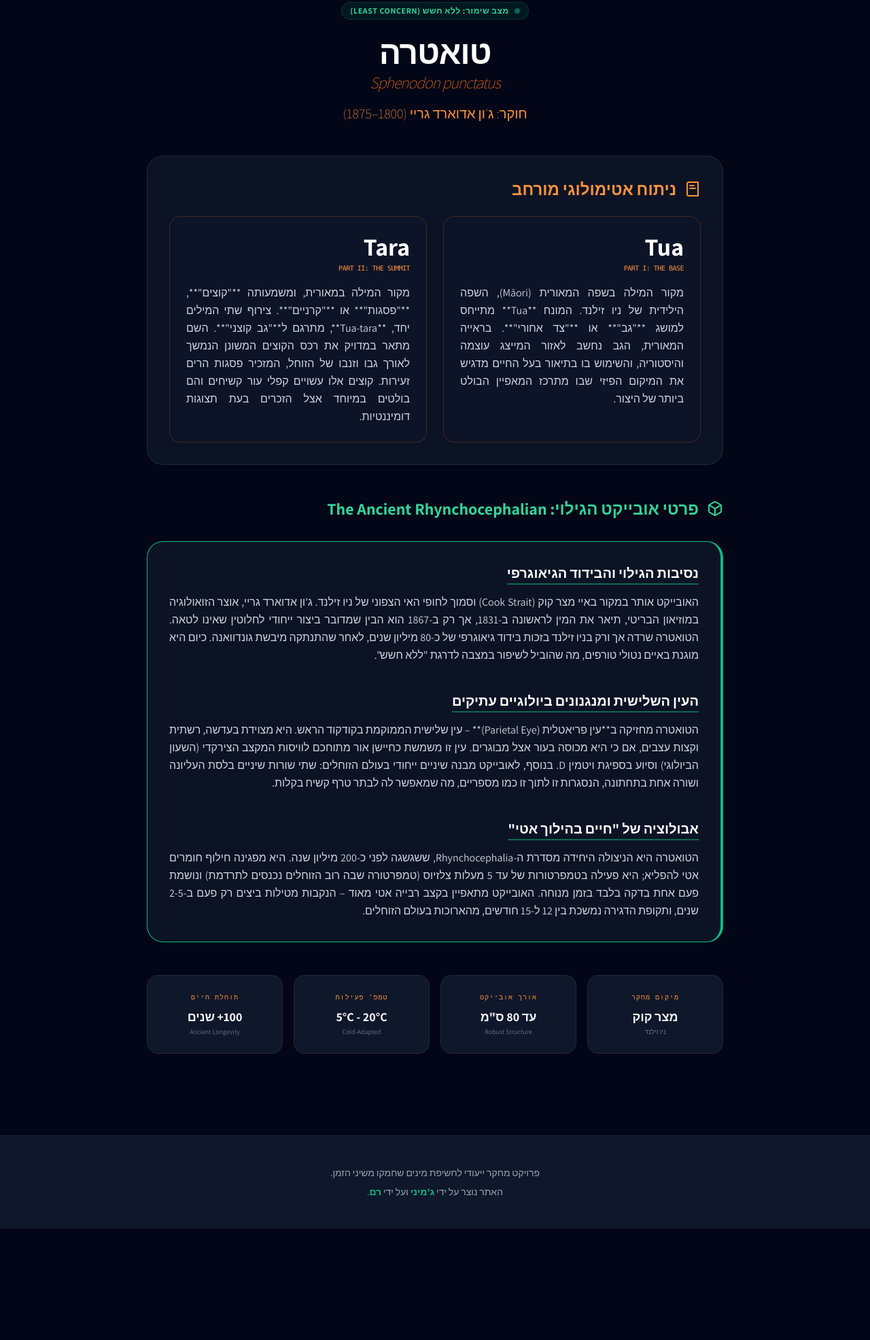
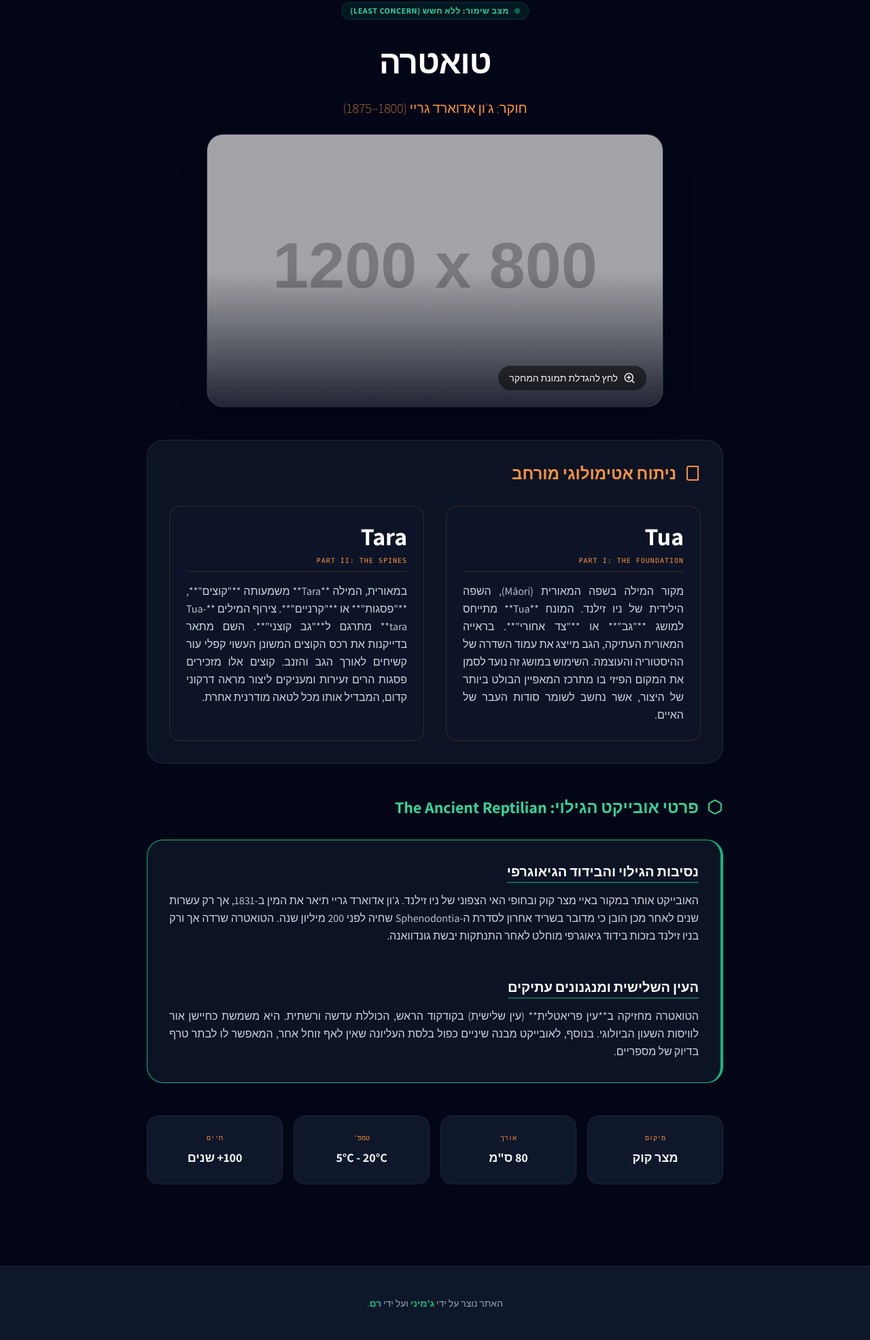
Before and after one commit to rexram987-create/living-fossils-archive, a plain HTML site: page reptiles/tuatara.html in a window 1280 px wide. Shown: the part 94-2065 px from the top of the page at 68% size. Before the commit the page ends 1901 px from the top, so only its background shows below. Drawn offline with nearby package versions, Linux system fonts and the light colour scheme; placeholder pictures from the web are drawn by us.

Commit message:
Update tuatara.html

```diff
--- a/reptiles/tuatara.html
+++ b/reptiles/tuatara.html
@@ -10,129 +10,139 @@
         body { font-family: 'Assistant', sans-serif; }
         .glass-panel { background: rgba(15, 23, 42, 0.8); backdrop-filter: blur(12px); border: 1px solid rgba(51, 65, 85, 0.5); }
         .text-justify { text-align: justify; }
+
+        #lightbox { transition: opacity 0.3s ease-in-out; display: none; }
+        #lightbox.active { display: flex; opacity: 1; }
+        .lightbox-img { transform: scale(0.9); transition: transform 0.3s ease-in-out; }
+        #lightbox.active .lightbox-img { transform: scale(1); }
+        .specimen-image-container { cursor: zoom-in; overflow: hidden; border-radius: 1.5rem; }
+        .specimen-image-container img { transition: transform 0.5s ease; }
+        .specimen-image-container:hover img { transform: scale(1.05); }
     </style>
 </head>
 <body class="bg-slate-950 text-slate-100 min-h-screen">
 
-    <!-- Header -->
     <header class="border-b border-slate-800 bg-slate-900/50 backdrop-blur-md sticky top-0 z-50">
         <div class="max-w-4xl mx-auto px-6 py-4 flex justify-between items-center">
             <a href="../index.html" class="flex items-center gap-2 text-emerald-500 hover:text-emerald-400 transition-colors">
                 <svg xmlns="http://www.w3.org/2000/svg" width="20" height="20" viewBox="0 0 24 24" fill="none" stroke="currentColor" stroke-width="2" stroke-linecap="round" stroke-linejoin="round"><path d="m15 18-6-6 6-6"/></svg>
                 <span class="font-bold">חזרה לארכיון</span>
             </a>
-            <span class="text-xs font-mono text-slate-500 italic">S25 ULTRA OPTIMIZED</span>
+            <span class="text-xs font-mono text-slate-500 italic uppercase">S25 Ultra Optimized</span>
         </div>
     </header>
 
     <main class="max-w-4xl mx-auto px-6 py-10 space-y-12">
 
-        <!-- Specimen Hero -->
-        <section class="text-center space-y-4">
+        <section class="text-center space-y-6">
             <div class="inline-flex items-center gap-2 px-3 py-1 rounded-full bg-emerald-500/10 border border-emerald-500/20 text-emerald-400 text-xs font-bold uppercase tracking-wider mb-2">
                 <span class="w-2 h-2 rounded-full bg-emerald-500 animate-pulse"></span>
                 מצב שימור: ללא חשש (Least Concern)
             </div>
-            <h1 class="text-5xl font-extrabold tracking-tight text-white mb-2">טואטרה <span class="text-orange-500 text-2xl font-light italic block mt-1">Sphenodon punctatus</span></h1>
+            <h1 class="text-5xl font-extrabold tracking-tight text-white mb-2 leading-tight">טואטרה</h1>
             <p class="text-orange-400 text-xl font-light">חוקר: ג'ון אדוארד גריי (1800–1875)</p>
+
+            <div class="specimen-image-container relative group max-w-2xl mx-auto border border-slate-800 shadow-2xl" onclick="openLightbox()">
+                <img id="specimenImg" src="../images/tuatara.jpg"
+                     alt="טואטרה - אובייקט מחקר"
+                     class="w-full h-[400px] object-cover opacity-80 group-hover:opacity-100 transition-opacity"
+                     onerror="this.src='https://via.placeholder.com/1200x800/0f172a/10b981?text=Upload+tuatara.jpg+to+GitHub'">
+                <div class="absolute inset-0 bg-gradient-to-t from-slate-950/80 via-transparent to-transparent"></div>
+                <div class="absolute bottom-6 right-6 flex items-center gap-2 bg-black/50 backdrop-blur-md px-4 py-2 rounded-full text-sm font-medium">
+                    <svg xmlns="http://www.w3.org/2000/svg" width="18" height="18" viewBox="0 0 24 24" fill="none" stroke="currentColor" stroke-width="2" stroke-linecap="round" stroke-linejoin="round"><circle cx="11" cy="11" r="8"/><line x1="21" y1="21" x2="16.65" y2="16.65"/><line x1="11" y1="8" x2="11" y2="14"/><line x1="8" y1="11" x2="14" y2="11"/></svg>
+                    לחץ להגדלת תמונת המחקר
+                </div>
+            </div>
         </section>
 
-        <!-- Extended Etymology -->
-        <section class="glass-panel rounded-3xl p-8 space-y-6">
+        <!-- Detailed Etymology -->
+        <section class="glass-panel rounded-3xl p-8 space-y-8">
             <h2 class="text-2xl font-bold flex items-center gap-3 text-orange-400">
-                <svg xmlns="http://www.w3.org/2000/svg" width="24" height="24" viewBox="0 0 24 24" fill="none" stroke="currentColor" stroke-width="2" stroke-linecap="round" stroke-linejoin="round"><path d="M4 19.5v-15A2.5 2.5 0 0 1 6.5 2H20v20H6.5a2.5 2.5 0 0 1-2.5-2.5Z"/><path d="M8 7h6"/><path d="M8 11h8"/></svg>
+                <svg xmlns="http://www.w3.org/2000/svg" width="24" height="24" viewBox="0 0 24 24" fill="none" stroke="currentColor" stroke-width="2" stroke-linecap="round" stroke-linejoin="round"><path d="M4 19.5v-15A2.5 2.5 0 0 1 6.5 2H20v20H6.5a2.5 2.5 0 0 1-2.5-2.5Z"/></svg>
                 ניתוח אטימולוגי מורחב
             </h2>
-            <div class="grid grid-cols-1 md:grid-cols-2 gap-6">
+            <div class="grid grid-cols-1 md:grid-cols-2 gap-8 text-justify">
                 <div class="bg-slate-900/50 p-6 rounded-2xl border border-orange-500/20">
-                    <div class="text-4xl font-bold text-white mb-1">Tua</div>
-                    <div class="text-orange-400 text-[10px] font-mono mb-4 uppercase tracking-tighter">PART I: THE BASE</div>
-                    <div class="text-slate-300 leading-relaxed text-justify">
-                        מקור המילה בשפה המאורית (Māori), השפה הילידית של ניו זילנד. המונח **Tua** מתייחס למושג **"גב"** או **"צד אחורי"**. בראייה המאורית, הגב נחשב לאזור המייצג עוצמה והיסטוריה, והשימוש בו בתיאור בעל החיים מדגיש את המיקום הפיזי שבו מתרכז המאפיין הבולט ביותר של היצור.
+                    <div class="text-4xl font-bold text-white mb-2">Tua</div>
+                    <div class="text-orange-400 text-[10px] font-mono mb-4 uppercase tracking-widest border-b border-orange-500/20 pb-2">Part I: The Foundation</div>
+                    <div class="text-slate-300 leading-relaxed">
+                        מקור המילה בשפה המאורית (Māori), השפה הילידית של ניו זילנד. המונח **Tua** מתייחס למושג **"גב"** או **"צד אחורי"**. בראייה המאורית העתיקה, הגב מייצג את עמוד השדרה של ההיסטוריה והעוצמה. השימוש במושג זה נועד לסמן את המקום הפיזי בו מתרכז המאפיין הבולט ביותר של היצור, אשר נחשב לשומר סודות העבר של האיים.
                     </div>
                 </div>
                 <div class="bg-slate-900/50 p-6 rounded-2xl border border-orange-500/20">
-                    <div class="text-4xl font-bold text-white mb-1">Tara</div>
-                    <div class="text-orange-400 text-[10px] font-mono mb-4 uppercase tracking-tighter">PART II: THE SUMMIT</div>
-                    <div class="text-slate-300 leading-relaxed text-justify">
-                        מקור המילה במאורית, ומשמעותה **"קוצים"**, **"פסגות"** או **"קרניים"**. צירוף שתי המילים יחד, **Tua-tara**, מתרגם ל**"גב קוצני"**. השם מתאר במדויק את רכס הקוצים המשונן הנמשך לאורך גבו וזנבו של הזוחל, המזכיר פסגות הרים זעירות. קוצים אלו עשויים קפלי עור קשיחים והם בולטים במיוחד אצל הזכרים בעת תצוגות דומיננטיות.
+                    <div class="text-4xl font-bold text-white mb-2">Tara</div>
+                    <div class="text-orange-400 text-[10px] font-mono mb-4 uppercase tracking-widest border-b border-orange-500/20 pb-2">Part II: The Spines</div>
+                    <div class="text-slate-300 leading-relaxed">
+                        במאורית, המילה **Tara** משמעותה **"קוצים"**, **"פסגות"** או **"קרניים"**. צירוף המילים **Tua-tara** מתרגם ל**"גב קוצני"**. השם מתאר בדייקנות את רכס הקוצים המשונן העשוי קפלי עור קשיחים לאורך הגב והזנב. קוצים אלו מזכירים פסגות הרים זעירות ומעניקים ליצור מראה דרקוני קדום, המבדיל אותו מכל לטאה מודרנית אחרת.
                     </div>
                 </div>
             </div>
         </section>
 
-        <!-- Expanded Object Discovery & Biology Details -->
+        <!-- Object Details -->
         <section class="space-y-8">
             <h2 class="text-2xl font-bold flex items-center gap-3 text-emerald-400">
-                <svg xmlns="http://www.w3.org/2000/svg" width="24" height="24" viewBox="0 0 24 24" fill="none" stroke="currentColor" stroke-width="2" stroke-linecap="round" stroke-linejoin="round"><path d="M21 16V8a2 2 0 0 0-1-1.73l-7-4a2 2 0 0 0-2 0l-7 4A2 2 0 0 0 3 8v8a2 2 0 0 0 1 1.73l7 4a2 2 0 0 0 2 0l7-4A2 2 0 0 0 21 16z"/><polyline points="3.27 6.96 12 12.01 20.73 6.96"/><line x1="12" y1="22.08" x2="12" y2="12"/></svg>
-                פרטי אובייקט הגילוי: The Ancient Rhynchocephalian
+                <svg xmlns="http://www.w3.org/2000/svg" width="24" height="24" viewBox="0 0 24 24" fill="none" stroke="currentColor" stroke-width="2" stroke-linecap="round" stroke-linejoin="round"><path d="M21 16V8a2 2 0 0 0-1-1.73l-7-4a2 2 0 0 0-2 0l-7 4A2 2 0 0 0 3 8v8a2 2 0 0 0 1 1.73l7 4a2 2 0 0 0 2 0l7-4A2 2 0 0 0 21 16z"/></svg>
+                פרטי אובייקט הגילוי: The Ancient Reptilian
             </h2>
-
-            <div class="glass-panel rounded-3xl p-8 border-r-4 border-emerald-500 space-y-10">
+            <div class="glass-panel rounded-3xl p-8 border-r-4 border-emerald-500 space-y-12">
                 <div>
-                    <h3 class="text-xl font-bold text-white mb-4 flex items-center gap-2 underline decoration-emerald-500/50 underline-offset-8">
-                        נסיבות הגילוי והבידוד הגיאוגרפי
-                    </h3>
+                    <h3 class="text-xl font-bold text-white mb-4 underline decoration-emerald-500/50 underline-offset-8">נסיבות הגילוי והבידוד הגיאוגרפי</h3>
                     <p class="text-slate-300 leading-relaxed text-justify">
-                        האובייקט אותר במקור באיי מצר קוק (Cook Strait) וסמוך לחופי האי הצפוני של ניו זילנד. ג'ון אדוארד גריי, אוצר הזואולוגיה במוזיאון הבריטי, תיאר את המין לראשונה ב-1831, אך רק ב-1867 הוא הבין שמדובר ביצור ייחודי לחלוטין שאינו לטאה. הטואטרה שרדה אך ורק בניו זילנד בזכות בידוד גיאוגרפי של כ-80 מיליון שנים, לאחר שהתנתקה מיבשת גונדוואנה. כיום היא מוגנת באיים נטולי טורפים, מה שהוביל לשיפור במצבה לדרגת "ללא חשש".
+                        האובייקט אותר במקור באיי מצר קוק ובחופי האי הצפוני של ניו זילנד. ג'ון אדוארד גריי תיאר את המין ב-1831, אך רק עשרות שנים לאחר מכן הובן כי מדובר בשריד אחרון לסדרת ה-Sphenodontia שחיה לפני 200 מיליון שנה. הטואטרה שרדה אך ורק בניו זילנד בזכות בידוד גיאוגרפי מוחלט לאחר התנתקות יבשת גונדוואנה.
                     </p>
                 </div>
-
                 <div>
-                    <h3 class="text-xl font-bold text-white mb-4 flex items-center gap-2 underline decoration-emerald-500/50 underline-offset-8">
-                        העין השלישית ומנגנונים ביולוגיים עתיקים
-                    </h3>
+                    <h3 class="text-xl font-bold text-white mb-4 underline decoration-emerald-500/50 underline-offset-8">העין השלישית ומנגנונים עתיקים</h3>
                     <p class="text-slate-300 leading-relaxed text-justify">
-                        הטואטרה מחזיקה ב**עין פריאטלית (Parietal Eye)** – עין שלישית הממוקמת בקודקוד הראש. היא מצוידת בעדשה, רשתית וקצות עצבים, אם כי היא מכוסה בעור אצל מבוגרים. עין זו משמשת כחיישן אור מתוחכם לוויסות המקצב הצירקדי (השעון הביולוגי) וסיוע בספיגת ויטמין D. בנוסף, לאובייקט מבנה שיניים ייחודי בעולם הזוחלים: שתי שורות שיניים בלסת העליונה ושורה אחת בתחתונה, הנסגרות זו לתוך זו כמו מספריים, מה שמאפשר לה לבתר טרף קשיח בקלות.
-                    </p>
-                </div>
-
-                <div>
-                    <h3 class="text-xl font-bold text-white mb-4 flex items-center gap-2 underline decoration-emerald-500/50 underline-offset-8">
-                        אבולוציה של "חיים בהילוך אטי"
-                    </h3>
-                    <p class="text-slate-300 leading-relaxed text-justify">
-                        הטואטרה היא הניצולה היחידה מסדרת ה-Rhynchocephalia, ששגשגה לפני כ-200 מיליון שנה. היא מפגינה חילוף חומרים אטי להפליא; היא פעילה בטמפרטורות של עד 5 מעלות צלזיוס (טמפרטורה שבה רוב הזוחלים נכנסים לתרדמת) ונושמת פעם אחת בדקה בלבד בזמן מנוחה. האובייקט מתאפיין בקצב רבייה אטי מאוד – הנקבות מטילות ביצים רק פעם ב-2-5 שנים, ותקופת הדגירה נמשכת בין 12 ל-15 חודשים, מהארוכות בעולם הזוחלים.
+                        הטואטרה מחזיקה ב**עין פריאטלית** (עין שלישית) בקודקוד הראש, הכוללת עדשה ורשתית. היא משמשת כחיישן אור לוויסות השעון הביולוגי. בנוסף, לאובייקט מבנה שיניים כפול בלסת העליונה שאין לאף זוחל אחר, המאפשר לו לבתר טרף בדיוק של מספריים.
                     </p>
                 </div>
             </div>
         </section>
 
-        <!-- Technical Specs Grid -->
+        <!-- Specs -->
         <section class="grid grid-cols-2 md:grid-cols-4 gap-4">
             <div class="bg-slate-900 border border-slate-800 p-6 rounded-2xl text-center">
-                <div class="text-orange-400 text-[10px] font-mono mb-2 uppercase tracking-widest">מיקום מחקר</div>
+                <div class="text-orange-400 text-[10px] font-mono mb-2 uppercase">מיקום</div>
                 <div class="text-lg font-bold">מצר קוק</div>
-                <div class="text-[10px] text-slate-500">ניו זילנד</div>
             </div>
             <div class="bg-slate-900 border border-slate-800 p-6 rounded-2xl text-center">
-                <div class="text-orange-400 text-[10px] font-mono mb-2 uppercase tracking-widest">אורך אובייקט</div>
-                <div class="text-lg font-bold">עד 80 ס"מ</div>
-                <div class="text-[10px] text-slate-500">Robust Structure</div>
+                <div class="text-orange-400 text-[10px] font-mono mb-2 uppercase">אורך</div>
+                <div class="text-lg font-bold">80 ס"מ</div>
             </div>
             <div class="bg-slate-900 border border-slate-800 p-6 rounded-2xl text-center">
-                <div class="text-orange-400 text-[10px] font-mono mb-2 uppercase tracking-widest">טמפ' פעילות</div>
+                <div class="text-orange-400 text-[10px] font-mono mb-2 uppercase">טמפ'</div>
                 <div class="text-lg font-bold">5°C - 20°C</div>
-                <div class="text-[10px] text-slate-500">Cold-Adapted</div>
             </div>
             <div class="bg-slate-900 border border-slate-800 p-6 rounded-2xl text-center">
-                <div class="text-orange-400 text-[10px] font-mono mb-2 uppercase tracking-widest">תוחלת חיים</div>
+                <div class="text-orange-400 text-[10px] font-mono mb-2 uppercase">חיים</div>
                 <div class="text-lg font-bold">100+ שנים</div>
-                <div class="text-[10px] text-slate-500">Ancient Longevity</div>
             </div>
         </section>
-
     </main>
 
-    <!-- Footer -->
-    <footer class="border-t border-slate-800 bg-slate-900 py-10 px-6 mt-20">
-        <div class="max-w-4xl mx-auto text-center">
-            <p class="text-slate-400 text-sm leading-loose">
-                פרויקט מחקר ייעודי לחשיפת מינים שחמקו משיני הזמן.<br>
-                האתר נוצר על ידי <span class="text-emerald-500 font-bold">ג'מיני</span> ועל ידי <span class="text-emerald-500 font-bold">רם</span>.
-            </p>
-        </div>
+    <div id="lightbox" class="fixed inset-0 z-[100] bg-black/95 items-center justify-center p-4" onclick="closeLightbox()">
+        <button class="absolute top-10 right-10 text-white text-5xl">&times;</button>
+        <img id="lightboxImg" src="" alt="תמונת מחקר מוגדלת" class="lightbox-img max-w-full max-h-[85vh] rounded-xl shadow-2xl">
+    </div>
+
+    <footer class="border-t border-slate-800 bg-slate-900 py-10 px-6 mt-20 text-center text-slate-400 text-sm leading-loose">
+        האתר נוצר על ידי <span class="text-emerald-500 font-bold">ג'מיני</span> ועל ידי <span class="text-emerald-500 font-bold">רם</span>.
     </footer>
 
+    <script>
+        function openLightbox() {
+            const lb = document.getElementById('lightbox');
+            const lbImg = document.getElementById('lightboxImg');
+            lbImg.src = document.getElementById('specimenImg').src;
+            lb.classList.add('active');
+            document.body.style.overflow = 'hidden';
+        }
+        function closeLightbox() {
+            document.getElementById('lightbox').classList.remove('active');
+            document.body.style.overflow = 'auto';
+        }
+    </script>
 </body>
 </html>
```
